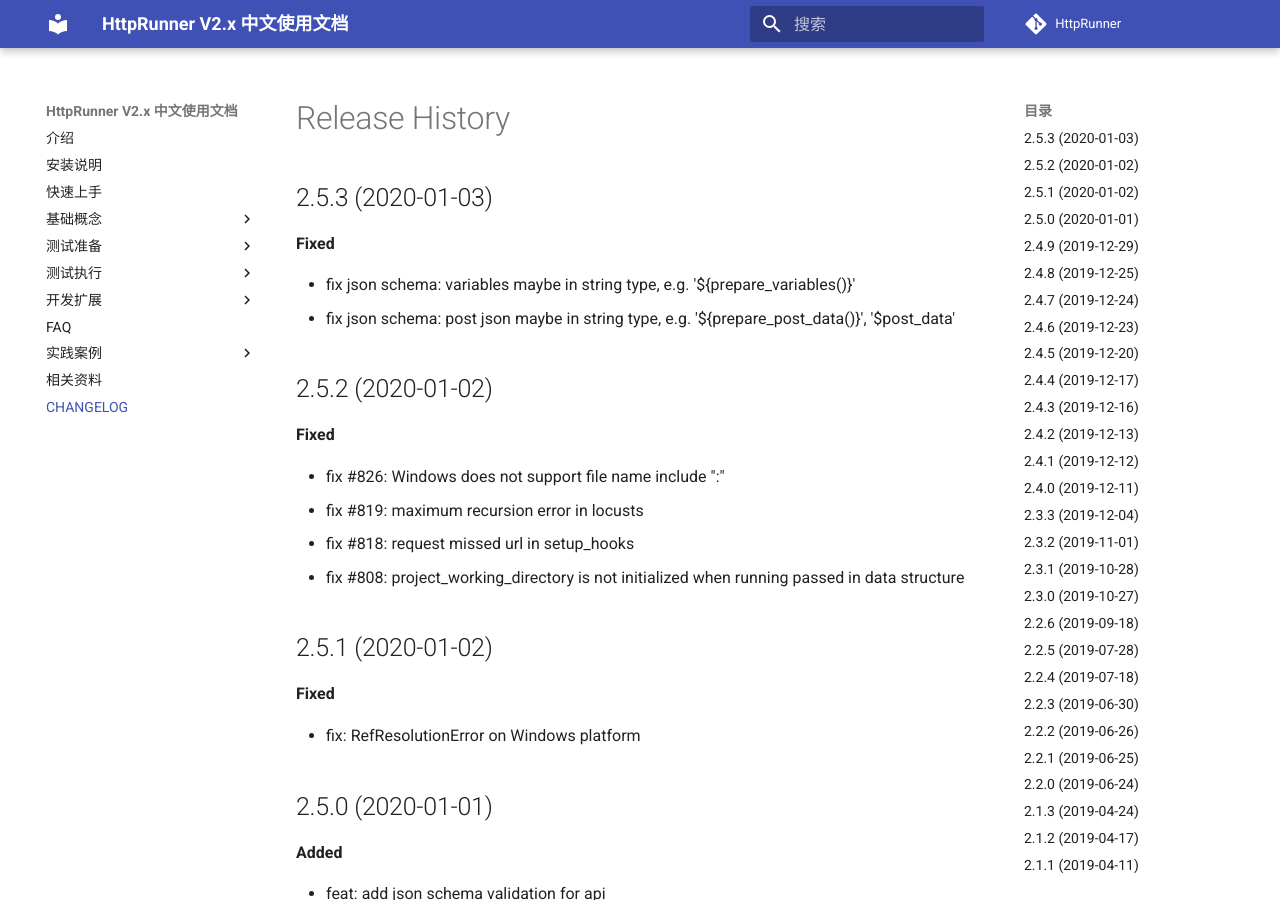
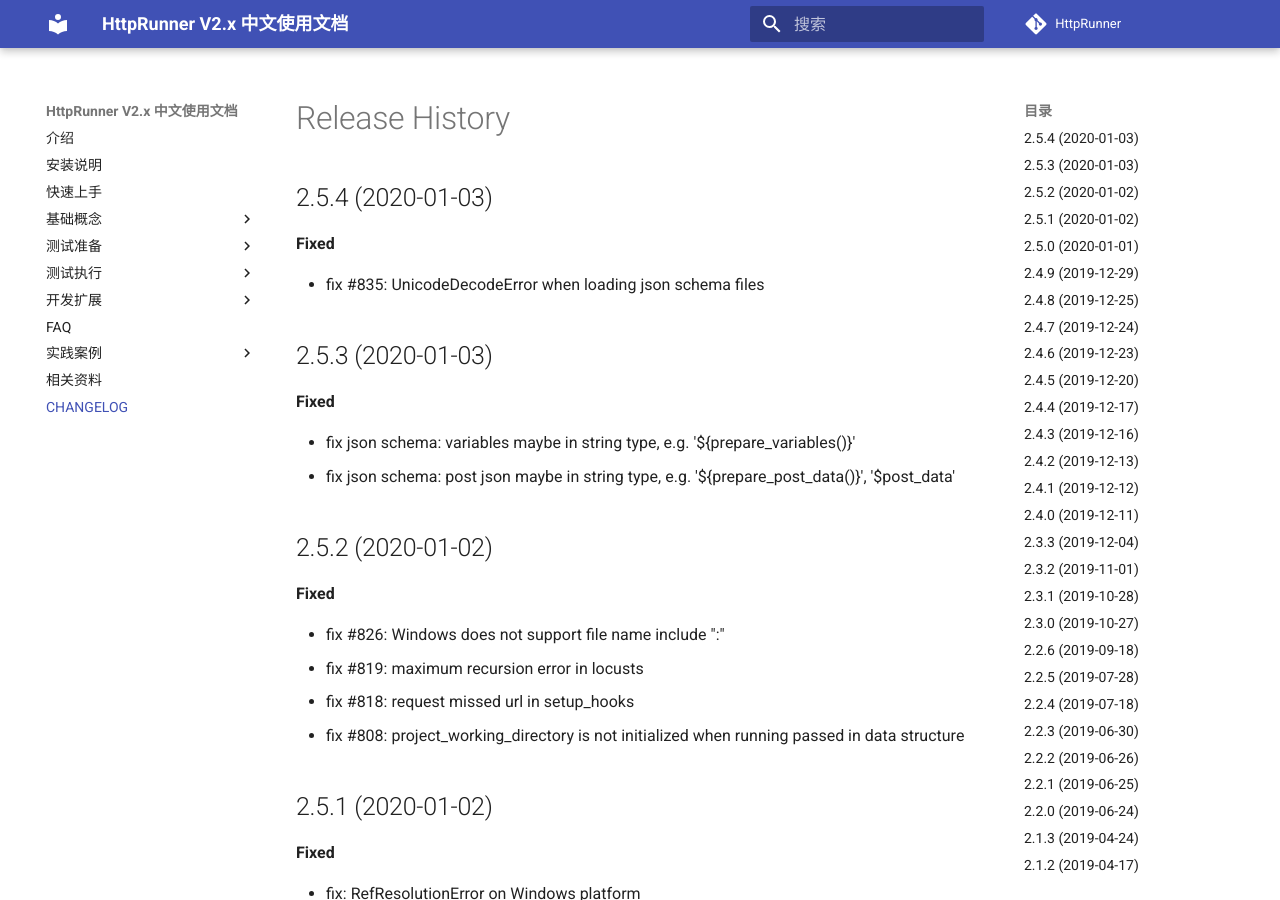
Before and after one commit to TanakitIntR/httprunner4, an MkDocs documentation site: the page built from docs/CHANGELOG.md, in a window 1280 px wide and 900 px high. Built offline with MkDocs 1.6.1 and Material for MkDocs 9.7.7, drawn with Linux system fonts in a browser that asks for light colours; comment, search, counter and statistics services are not loaded.

Commit message:
fix #835: UnicodeDecodeError when loading json schema files

```diff
--- a/docs/CHANGELOG.md
+++ b/docs/CHANGELOG.md
@@ -1,4 +1,11 @@
 # Release History
+
+## 2.5.4 (2020-01-03)
+
+**Fixed**
+
+- fix #835: UnicodeDecodeError when loading json schema files
+
 
 ## 2.5.3 (2020-01-03)
 
```
Also changed, not shown: 1 other file.
